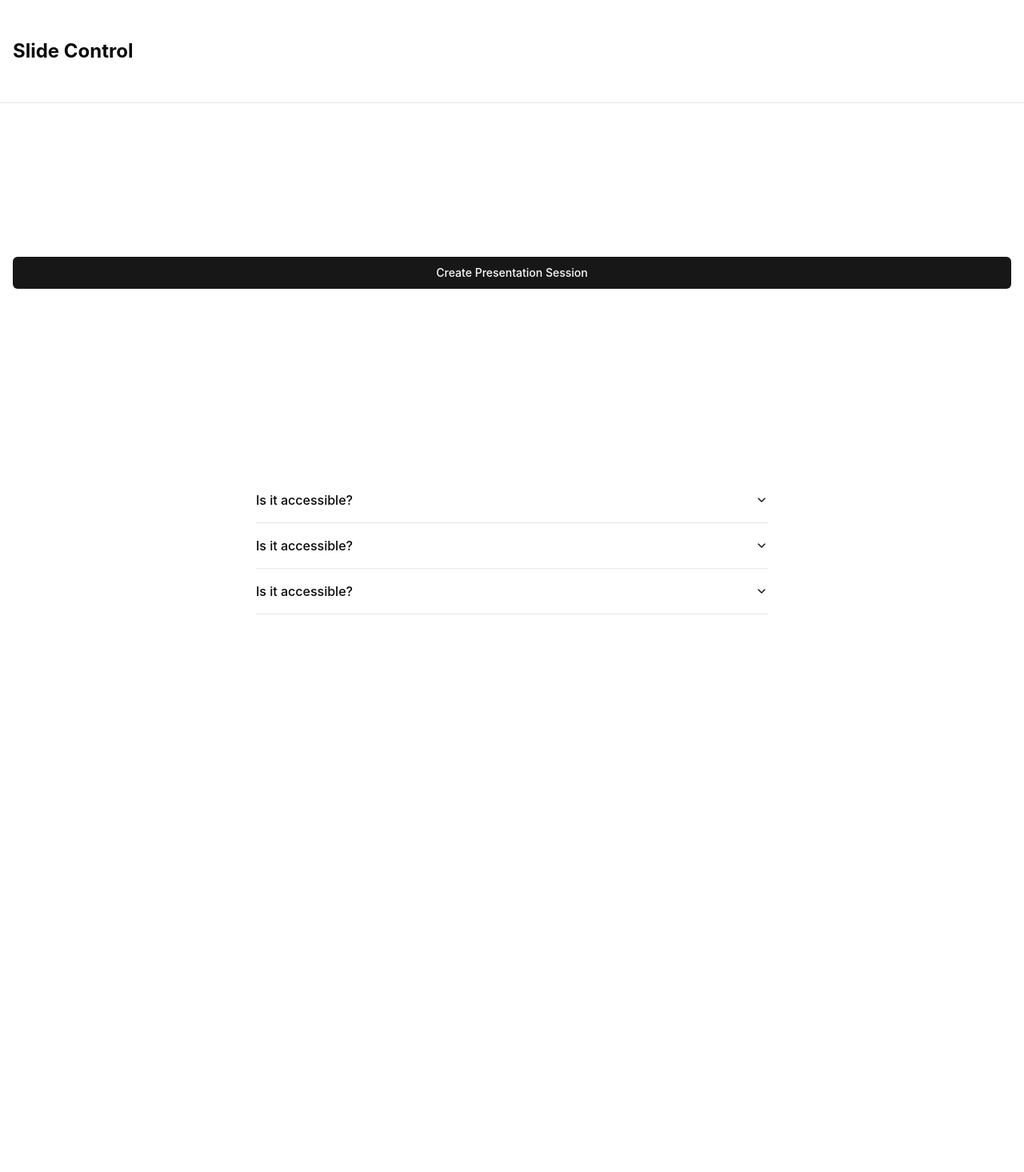
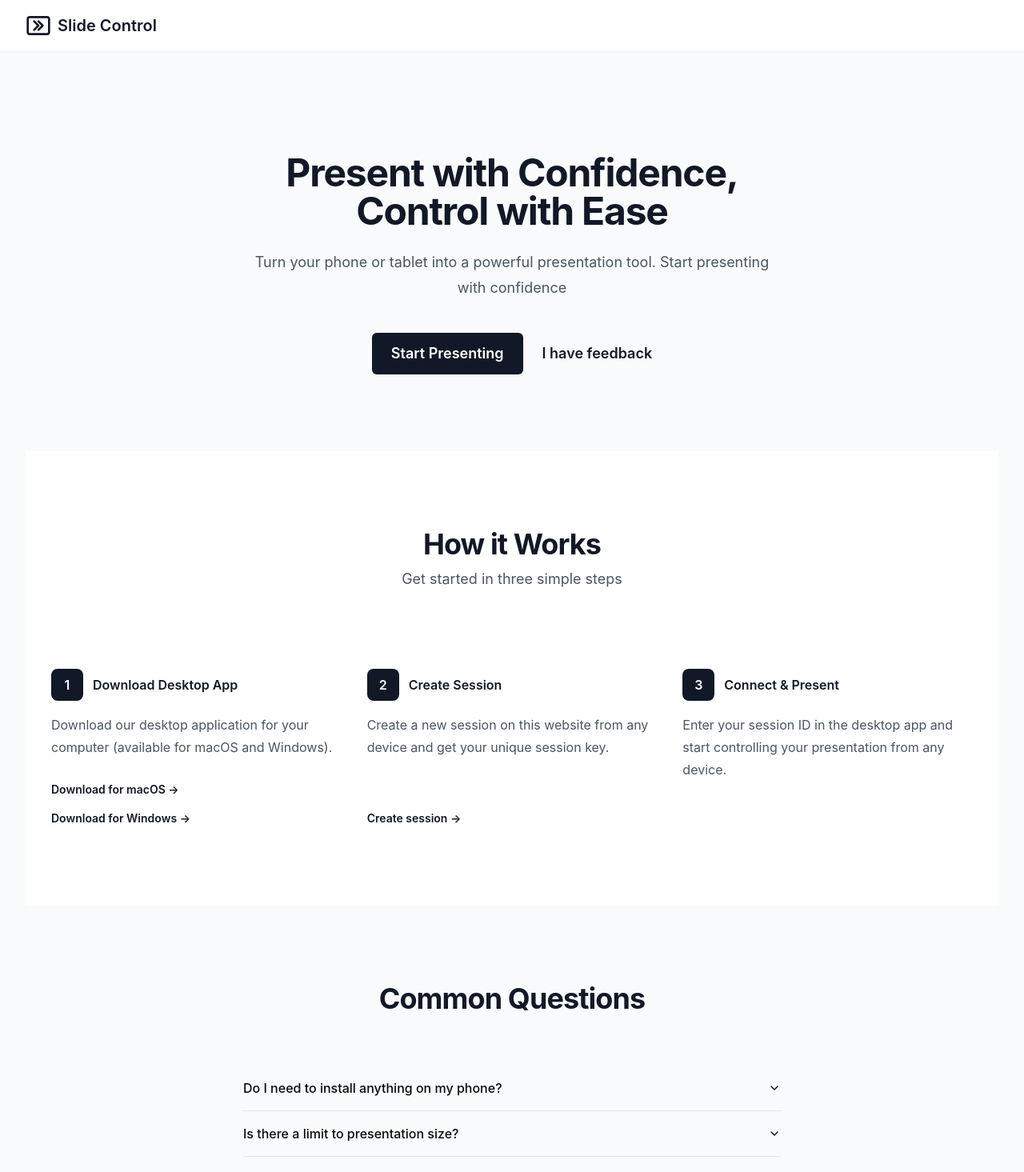
Before and after one commit to prathamesh-dukare/slides-controll, a React (Vite) app in the folder client/: page / in a window 1280 px wide. Shown: the top 1465 px of the page at 80% size. Before the commit the page ends 800 px from the top, so only its background shows below. Built offline with nearby package versions, Linux system fonts and the light colour scheme; no server answers.

Commit message:
feat : add landing page sections

```diff
--- a/client/index.html
+++ b/client/index.html
@@ -3,10 +3,11 @@
 
 <head>
   <meta charset="UTF-8" />
-  <link rel="icon" type="image/svg+xml" href="/vite.svg" />
+  <link rel="icon" type="image/svg+xml" href="/logo.svg" />
   <meta name="viewport" content="width=device-width, initial-scale=1.0" />
   <title>Slide Control</title>
   <meta name="description" content="Control your slides with your phone or any other device" />
+  <meta name="theme-color" content="#000000" />
 </head>
 
 <body>
--- a/client/package.json
+++ b/client/package.json
@@ -14,6 +14,7 @@
     "@radix-ui/react-dialog": "^1.1.4",
     "@radix-ui/react-popover": "^1.1.4",
     "@radix-ui/react-slot": "^1.1.1",
+    "@radix-ui/react-tooltip": "^1.1.6",
     "class-variance-authority": "^0.7.1",
     "clsx": "^2.1.1",
     "cmdk": "^1.0.0",
--- a/client/src/components/AccordionBox.tsx
+++ b/client/src/components/AccordionBox.tsx
@@ -5,15 +5,24 @@ import {
   Accordion,
 } from "./ui/Accordion";
 
-export default function AccordionComponent() {
+interface AccordionProps {
+  items: {
+    title: string;
+    content: string;
+  }[];
+}
+
+const AccordionComponent: React.FC<AccordionProps> = ({ items }) => {
   return (
     <Accordion type="single" collapsible className="w-full">
-      <AccordionItem value="item-1">
-        <AccordionTrigger>Is it accessible?</AccordionTrigger>
-        <AccordionContent>
-          Yes. It adheres to the WAI-ARIA design pattern.
-        </AccordionContent>
-      </AccordionItem>
+      {items.map((item, index) => (
+        <AccordionItem value={`item-${index + 1}`} key={index}>
+          <AccordionTrigger>{item.title}</AccordionTrigger>
+          <AccordionContent>{item.content}</AccordionContent>
+        </AccordionItem>
+      ))}
     </Accordion>
   );
-}
+};
+
+export default AccordionComponent;
--- /dev/null
+++ b/client/src/components/icons/LogoIcon.tsx
@@ -0,0 +1,18 @@
+export function LogoIcon(props: React.SVGProps<SVGSVGElement>) {
+  return (
+    <svg
+      xmlns="http://www.w3.org/2000/svg"
+      viewBox="0 0 24 24"
+      fill="none"
+      stroke="currentColor"
+      strokeWidth="2"
+      strokeLinecap="round"
+      strokeLinejoin="round"
+      {...props}
+    >
+      <rect x="2" y="4" width="20" height="16" rx="2" />
+      <path d="M12 8l4 4-4 4" />
+      <path d="M8 8l4 4-4 4" />
+    </svg>
+  );
+}
--- a/client/src/components/layout/Layout.tsx
+++ b/client/src/components/layout/Layout.tsx
@@ -1,21 +1,22 @@
-import { Container } from "./Container";
+import { LogoIcon } from "../icons/LogoIcon";
 
-interface LayoutProps {
-  children: React.ReactNode;
-}
-
-export function Layout({ children }: LayoutProps) {
+export function Layout({ children }: { children: React.ReactNode }) {
   return (
-    <div className="min-h-screen">
-      <nav className="border-b">
-        <Container>
-          <div className="flex h-16 items-center justify-between">
-            <h1 className="text-2xl font-bold">Slide Control</h1>
+    <div className="min-h-screen bg-gray-50">
+      <nav className="bg-white shadow-sm">
+        <div className="max-w-7xl mx-auto px-4 sm:px-6 lg:px-8">
+          <div className="flex justify-between h-16">
+            <div className="flex items-center">
+              <LogoIcon className="h-8 w-8 text-gray-900" />
+              <span className="ml-2 text-xl font-semibold text-gray-900">
+                Slide Control
+              </span>
+            </div>
           </div>
-        </Container>
+        </div>
       </nav>
-      <main>
-        <Container>{children}</Container>
+      <main className="max-w-7xl mx-auto px-4 sm:px-6 lg:px-8 py-8">
+        {children}
       </main>
     </div>
   );
--- /dev/null
+++ b/client/src/components/ui/tooltip.tsx
@@ -0,0 +1,26 @@
+import * as React from "react";
+import * as TooltipPrimitive from "@radix-ui/react-tooltip";
+
+interface TooltipProps {
+  children: React.ReactNode;
+  content: string;
+}
+
+export function Tooltip({ children, content }: TooltipProps) {
+  return (
+    <TooltipPrimitive.Provider>
+      <TooltipPrimitive.Root>
+        <TooltipPrimitive.Trigger asChild>{children}</TooltipPrimitive.Trigger>
+        <TooltipPrimitive.Portal>
+          <TooltipPrimitive.Content
+            className="data-[state=delayed-open]:data-[side=top]:animate-slideDownAndFade data-[state=delayed-open]:data-[side=right]:animate-slideLeftAndFade data-[state=delayed-open]:data-[side=left]:animate-slideRightAndFade data-[state=delayed-open]:data-[side=bottom]:animate-slideUpAndFade select-none rounded-md bg-gray-900 px-4 py-2 text-sm leading-none text-white shadow-md"
+            sideOffset={5}
+          >
+            {content}
+            <TooltipPrimitive.Arrow className="fill-gray-900" />
+          </TooltipPrimitive.Content>
+        </TooltipPrimitive.Portal>
+      </TooltipPrimitive.Root>
+    </TooltipPrimitive.Provider>
+  );
+}
--- a/client/src/pages/Home.tsx
+++ b/client/src/pages/Home.tsx
@@ -1,19 +1,166 @@
-import { Button } from "../components/ui/Button";
 import { Layout } from "../components/layout/Layout";
 import AccordionComponent from "../components/AccordionBox";
+import { useNavigate } from "react-router-dom";
+import { Link } from "react-router-dom";
+import { Tooltip } from "../components/ui/tooltip";
 
 export default function Home() {
+  const navigate = useNavigate();
+
   return (
     <Layout>
-      <div className="flex flex-col gap-4 my-[10rem]">
-        <Button onClick={() => {}}>Create Presentation Session</Button>
+      <div className="py-24 text-center">
+        <h1 className="text-4xl sm:text-5xl font-bold tracking-tight text-gray-900">
+          Present with Confidence,
+          <br />
+          Control with Ease
+        </h1>
+        <p className="mt-6 text-lg leading-8 text-gray-600 max-w-2xl mx-auto">
+          Turn your phone or tablet into a powerful presentation tool. Start
+          presenting with confidence
+        </p>
+
+        <div className="mt-10 flex items-center justify-center gap-x-6">
+          <button
+            onClick={() => navigate("/room")}
+            className="rounded-md bg-gray-900 px-6 py-3 text-lg font-semibold text-white shadow-sm hover:bg-gray-700 focus-visible:outline focus-visible:outline-2 focus-visible:outline-offset-2 focus-visible:outline-gray-900"
+          >
+            Start Presenting
+          </button>
+          <Tooltip content="DM me on Peerlist">
+            <a
+              href="https://peerlist.io/prathamesh"
+              target="_blank"
+              className="text-lg font-semibold leading-6 text-gray-900 hover:underline"
+            >
+              I have feedback{" "}
+              <span className="hidden" aria-hidden="true">
+                →
+              </span>
+            </a>
+          </Tooltip>
+        </div>
       </div>
 
-      <footer className="fixed bottom-0 left-0 right-0 w-full mx-auto max-w-screen-sm pb-8">
-        <AccordionComponent />
-        <AccordionComponent />
-        <AccordionComponent />
-      </footer>
+      <div id="how-it-works" className="py-24 bg-white">
+        <div className="max-w-7xl mx-auto px-6 lg:px-8">
+          <div className="mx-auto max-w-2xl text-center">
+            <h2 className="text-3xl font-bold tracking-tight text-gray-900 sm:text-4xl">
+              How it Works
+            </h2>
+            <p className="mt-2 text-lg leading-8 text-gray-600">
+              Get started in three simple steps
+            </p>
+          </div>
+
+          <div className="mx-auto mt-16 max-w-2xl sm:mt-20 lg:mt-24 lg:max-w-none">
+            <dl className="grid max-w-xl grid-cols-1 gap-x-8 gap-y-16 lg:max-w-none lg:grid-cols-3">
+              <div className="flex flex-col">
+                <dt className="flex items-center gap-x-3 text-base font-semibold leading-7 text-gray-900">
+                  <div className="flex h-10 w-10 items-center justify-center rounded-lg bg-gray-900">
+                    <span className="text-white">1</span>
+                  </div>
+                  Download Desktop App
+                </dt>
+                <dd className="mt-4 flex flex-auto flex-col text-base leading-7 text-gray-600">
+                  <p className="flex-auto">
+                    Download our desktop application for your computer
+                    (available for macOS and Windows).
+                  </p>
+                  <p className="mt-6">
+                    <a
+                      href="#"
+                      className="text-sm font-semibold leading-6 text-gray-900"
+                    >
+                      Download for macOS <span aria-hidden="true">→</span>
+                    </a>
+                  </p>
+                  <p className="mt-2">
+                    <a
+                      href="#"
+                      className="text-sm font-semibold leading-6 text-gray-900"
+                    >
+                      Download for Windows <span aria-hidden="true">→</span>
+                    </a>
+                  </p>
+                </dd>
+              </div>
+
+              <div className="flex flex-col">
+                <dt className="flex items-center gap-x-3 text-base font-semibold leading-7 text-gray-900">
+                  <div className="flex h-10 w-10 items-center justify-center rounded-lg bg-gray-900">
+                    <span className="text-white">2</span>
+                  </div>
+                  Create Session
+                </dt>
+                <dd className="mt-4 flex flex-auto flex-col text-base leading-7 text-gray-600">
+                  <p className="flex-auto">
+                    Create a new session on this website from any device and get
+                    your unique session key.
+                  </p>
+                  <p className="mt-6">
+                    <Link
+                      to="/room"
+                      className="text-sm font-semibold leading-6 text-gray-900"
+                    >
+                      Create session <span aria-hidden="true">→</span>
+                    </Link>
+                  </p>
+                </dd>
+              </div>
+
+              <div className="flex flex-col">
+                <dt className="flex items-center gap-x-3 text-base font-semibold leading-7 text-gray-900">
+                  <div className="flex h-10 w-10 items-center justify-center rounded-lg bg-gray-900">
+                    <span className="text-white">3</span>
+                  </div>
+                  Connect & Present
+                </dt>
+                <dd className="mt-4 flex flex-auto flex-col text-base leading-7 text-gray-600">
+                  <p className="flex-auto">
+                    Enter your session ID in the desktop app and start
+                    controlling your presentation from any device.
+                  </p>
+                </dd>
+              </div>
+            </dl>
+          </div>
+        </div>
+      </div>
+
+      <div className="py-24 bg-gray-50">
+        <div className="mx-auto max-w-7xl px-6 lg:px-8">
+          <div className="mx-auto max-w-2xl text-center">
+            <h2 className="text-3xl font-bold tracking-tight text-gray-900 sm:text-4xl">
+              Common Questions
+            </h2>
+          </div>
+
+          <div className="mx-auto mt-16 max-w-2xl">
+            <AccordionComponent
+              items={[
+                {
+                  title: "Do I need to install anything on my phone?",
+                  content:
+                    "No, you don't need to install anything on your phone or tablet. Simply open the web app in your browser to control presentations. The desktop app is only required on the computer where you'll be presenting.",
+                },
+                {
+                  title: "Is there a limit to presentation size?",
+                  content:
+                    "There are no strict limits on presentation size. However, for optimal performance, we recommend keeping presentations under 100MB. The app supports most common presentation formats including PowerPoint, PDF, and Keynote files.",
+                },
+                {
+                  title: "Can I use this for online presentations?",
+                  content:
+                    "Yes! Our tool works great for both in-person and online presentations. You can use it with any video conferencing software like Zoom, Teams, or Google Meet by sharing your screen as you normally would.",
+                },
+              ]}
+            />
+          </div>
+        </div>
+      </div>
+
+      <footer className="fixed bottom-0 left-0 right-0 w-full mx-auto max-w-screen-sm pb-8"></footer>
     </Layout>
   );
 }
```
Also changed, not shown: client/public/logo.svg (added), 1 other file (tests, documents, lock files or other folders).
